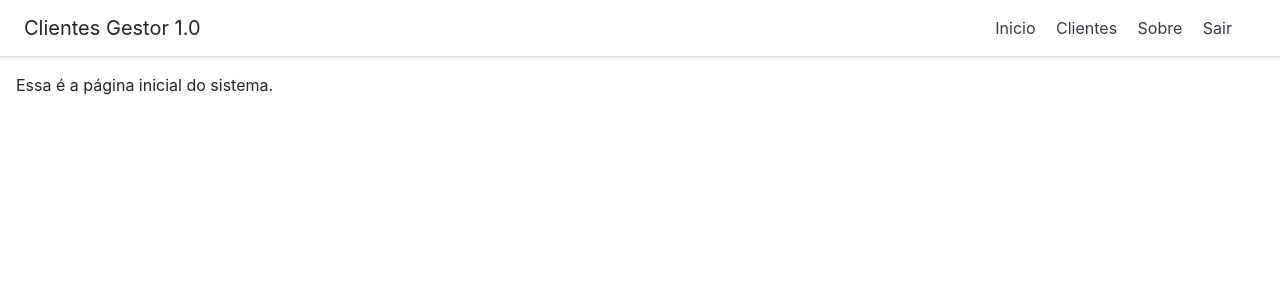
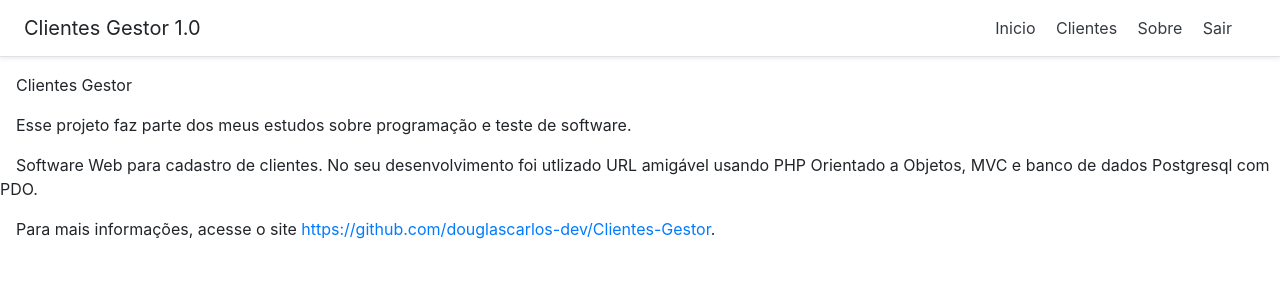
Before and after one commit to douglascarlos-dev/Clientes-Gestor, a PHP site: page /view/home_view.php in a window 1280 px wide. Shown: the top 300 px of the page. Run offline with PHP 8.4, Linux system fonts and the light colour scheme; some libraries are stand-ins or nearby versions.

Commit message:
:zap: Atualizações gerais

```diff
--- a/view/home_view.php
+++ b/view/home_view.php
@@ -13,7 +13,10 @@
   <body>
   <?php require_once 'menu.php'; ?>
   <div id="dashboard">
-    <p>&emsp;Essa é a página inicial do sistema.</p>
+    <p>&emsp;Clientes Gestor</p>
+    <p>&emsp;Esse projeto faz parte dos meus estudos sobre programação e teste de software.</p>
+    <p>&emsp;Software Web para cadastro de clientes. No seu desenvolvimento foi utlizado URL amigável usando PHP Orientado a Objetos, MVC e banco de dados Postgresql com PDO.</p>
+    <p>&emsp;Para mais informações, acesse o site <a href="https://github.com/douglascarlos-dev/Clientes-Gestor" target="_blank">https://github.com/douglascarlos-dev/Clientes-Gestor</a>.</p>
   </div>
 <script type="text/javascript" src="<?php echo URLROOT; ?>/js/jquery-3.5.1.slim.min.js"></script>
 <script src="<?php echo URLROOT; ?>/js/bootstrap.bundle.min.js" crossorigin="anonymous"></script>
--- a/view/user_login.php
+++ b/view/user_login.php
@@ -20,12 +20,12 @@
   <div class="form-row">
   <div class="form-group col-md-6">
       <label for="inputUsuario">Usuário</label>
-      <input type="text" class="form-control" id="inputUsuario" name="username" autocomplete="username" placeholder="admin" maxlength="100">
+      <input type="text" class="form-control" id="inputUsuario" name="username" autocomplete="username" placeholder="admin" value="admin" maxlength="100">
   </div>
 
   <div class="form-group col-md-6">
       <label for="inputSenha">Senha</label>
-      <input type="password" class="form-control" id="inputSenha" name="password" autocomplete="off" placeholder="admin" maxlength="100">
+      <input type="password" class="form-control" id="inputSenha" name="password" autocomplete="off" placeholder="admin" value="admin" maxlength="100">
   </div>
   </div>
 
--- a/view/user_view.php
+++ b/view/user_view.php
@@ -13,9 +13,13 @@
   <body>
   <?php require_once 'menu.php'; ?>
 
-    Bem vindo <?php echo $_SESSION['username']; ?>.
+  &emsp;Bem vindo <?php echo $_SESSION['username']; ?>.<br><br>
 
   <div id="dashboard">
+    <p>&emsp;Clientes Gestor</p>
+    <p>&emsp;Esse projeto faz parte dos meus estudos sobre programação e teste de software.</p>
+    <p>&emsp;Software Web para cadastro de clientes. No seu desenvolvimento foi utlizado URL amigável usando PHP Orientado a Objetos, MVC e banco de dados Postgresql com PDO.</p>
+    <p>&emsp;Para mais informações, acesse o site <a href="https://github.com/douglascarlos-dev/Clientes-Gestor" target="_blank">https://github.com/douglascarlos-dev/Clientes-Gestor</a>.</p>
   </div>
 
 <script type="text/javascript" src="<?php echo URLROOT; ?>/js/jquery-3.5.1.slim.min.js"></script>
```
